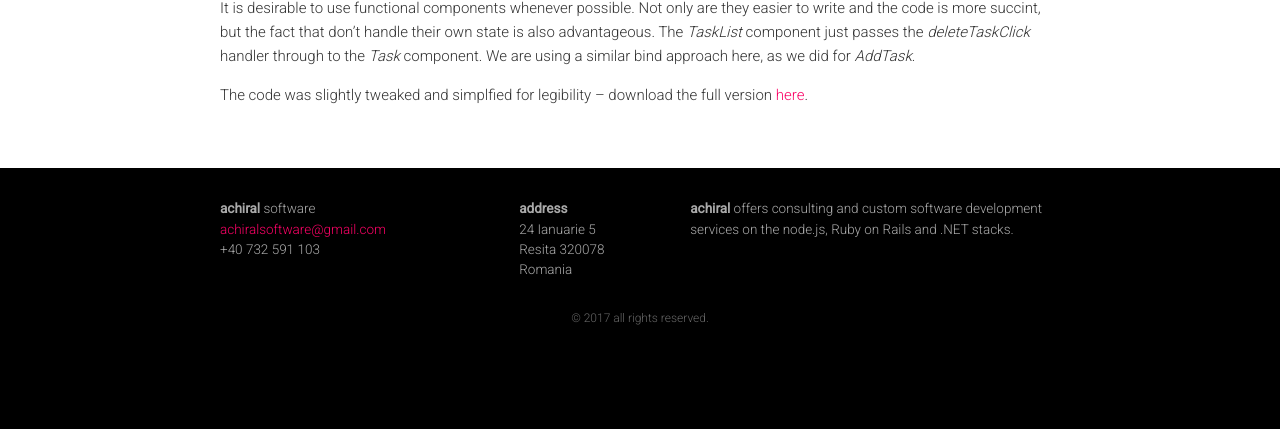
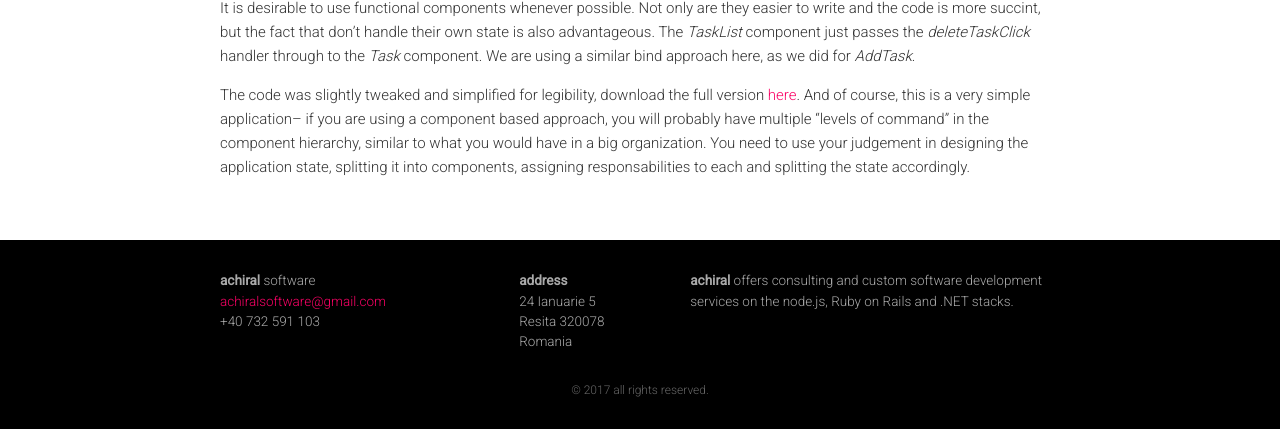
Before and after one commit to toaderflorin/eksia, a Jekyll site: the page built from _posts/2017-08-27-component-architecture.markdown, in a window 1280 px wide and 900 px high, scrolled down 2356 px, cut to the strip 471-900 px from the top of the window. Built offline with Jekyll 4.4.1, drawn with Linux system fonts in a browser that asks for light colours; before the commit the page ends 3184 px from its top, so only the background shows below that.

Commit message:
Last paragraph.

```diff
--- a/_posts/2017-08-27-component-architecture.markdown
+++ b/_posts/2017-08-27-component-architecture.markdown
@@ -54,4 +54,4 @@ And last but not least, the list of tasks:
 
 It is desirable to use functional components whenever possible. Not only are they easier to write and the code is more succint, but the fact that don't handle their own state is also advantageous. The *TaskList* component just passes the *deleteTaskClick* handler through to the *Task* component. We are using a similar bind approach here, as we did for *AddTask*.
 
-The code was slightly tweaked and simplfied for legibility -- download the full version [here](https://github.com/toaderflorin/florintoader).
+The code was slightly tweaked and simplified for legibility, download the full version [here](https://github.com/toaderflorin/florintoader). And of course, this is a very simple application-- if you are using a component based approach, you will probably have multiple "levels of command" in the component hierarchy, similar to what you would have in a big organization. You need to use your judgement in designing the application state, splitting it into components, assigning responsabilities to each and splitting the state accordingly.
```
Also changed, not shown: 1 other file.
